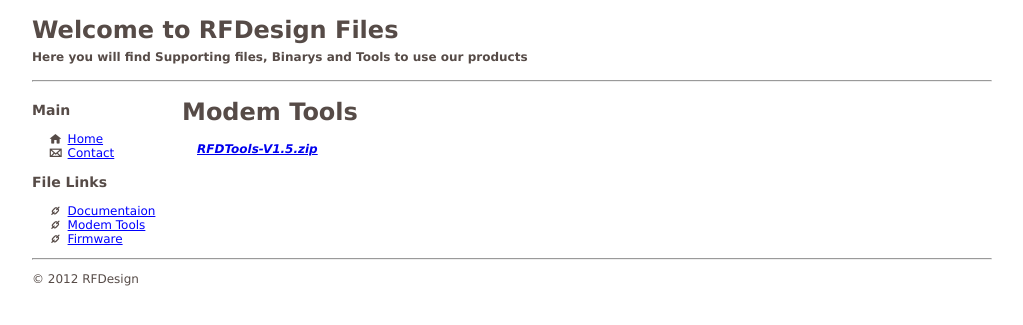
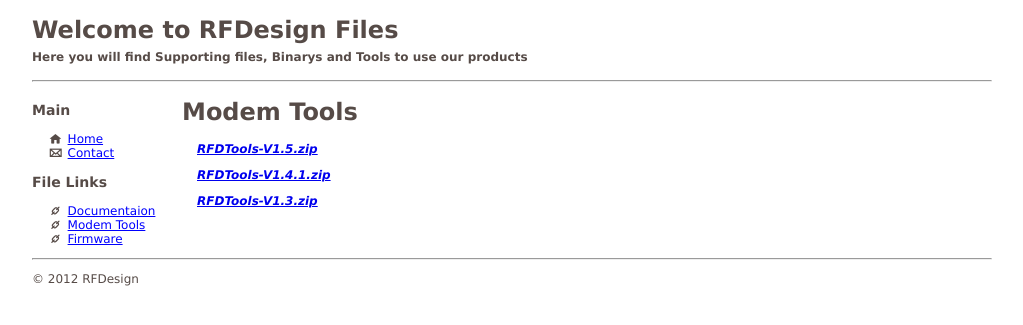
Before and after one commit to RFDesign/rfdesign.github.io, a Jekyll site: the page built from tools.html, in a window 1280 px wide. Shown: the top 325 px of the page, without its empty margins (26-1049 px from the left). Built offline with Jekyll 4.4.1, drawn with Linux system fonts in a browser that asks for light colours; Markdown is read by kramdown in place of the engine named in the settings.

Commit message:
Update for RFDtools

```diff
--- a/_data/tools.yml
+++ b/_data/tools.yml
@@ -1 +1,3 @@
 - file: RFDTools-V1.5.zip
+- file: RFDTools-V1.4.1.zip
+- file: RFDTools-V1.3.zip
```
Also changed, not shown: 2 other files.
